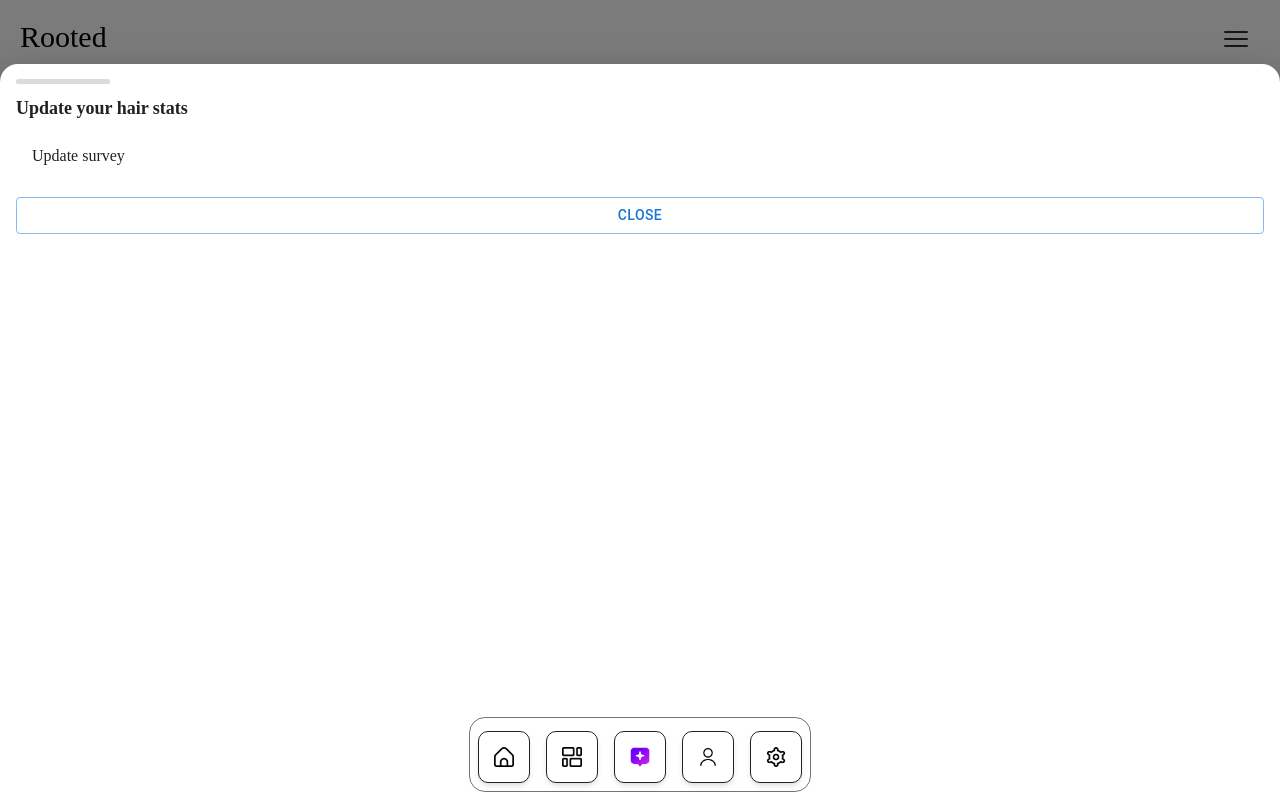
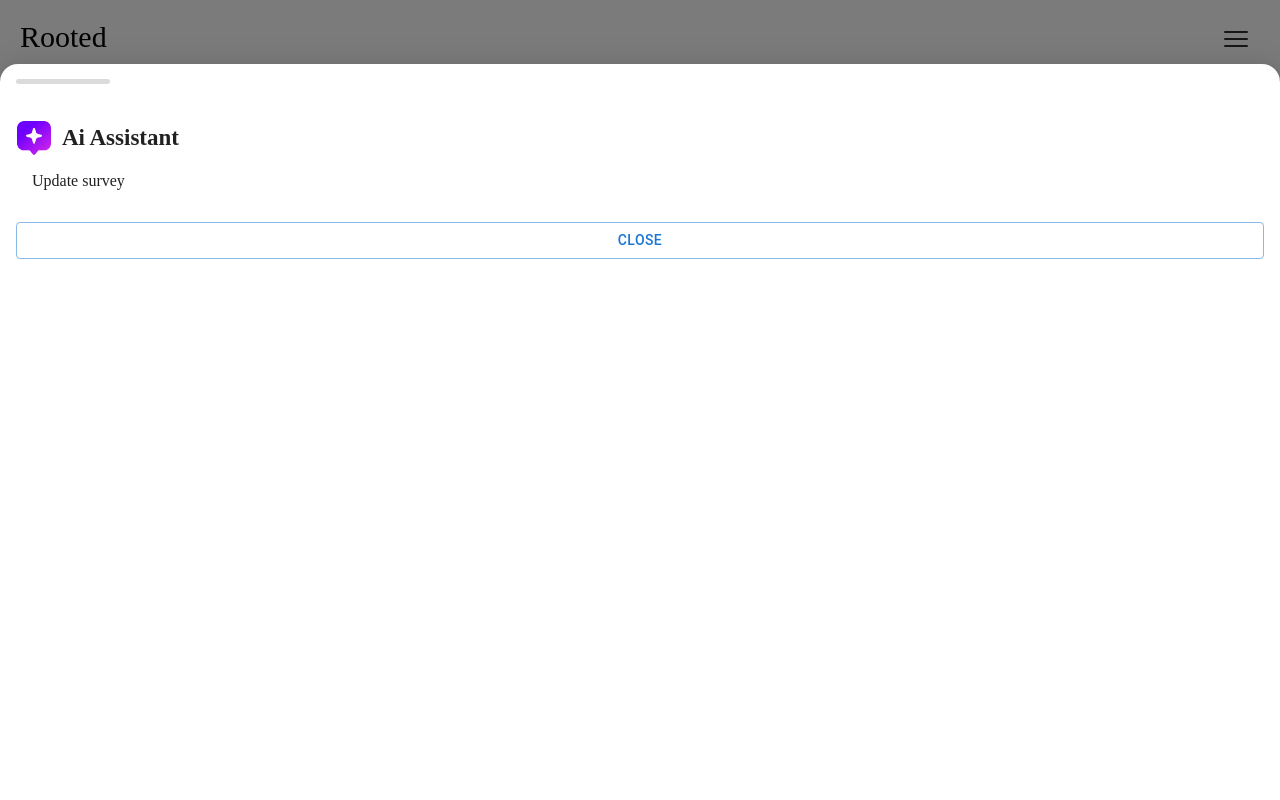
Before and after one commit to PersonalProjects-alt/Rooted_Website, a React (Vite) app: page / in a window 1280 px wide. Both pictures are taken after a click on the button 640 px from the left and 757 px from the top of the page. Shown: the top 800 px of the page. Built offline with nearby package versions, Linux system fonts and the light colour scheme; no server answers.

Commit message:
Updated drawer

```diff
--- a/src/Pages/User_Page/user_dashboard.css
+++ b/src/Pages/User_Page/user_dashboard.css
@@ -4,6 +4,17 @@
     margin-left: 30px;
     margin-right: 30px;
 }
+
+#root {
+font-family: "Montserrat Variable";
+}
+
+html, body {
+  margin: 0;
+  padding: 0;
+  font-family: "Montserrat Variable";
+}
+
 
 .section1_auth_header{
     font-size: 20px;
@@ -201,6 +212,9 @@
   margin-bottom: 8px;
   position: absolute;
   top: 15px;
+  display: flex;
+  flex-direction: row;
+  justify-self: center;
 }
 
 .bottomMiniText{
@@ -209,3 +223,7 @@
   font-size: 0.95rem;
   font-weight: 500;
 }
+
+.drawer_header{
+
+}
--- a/src/ui/docker/docker.jsx
+++ b/src/ui/docker/docker.jsx
@@ -33,12 +33,14 @@ function Docker() {
 
   return (
     <>
+      {drawerOpen? <div></div> :
         <Dock
           items={items}
           panelHeight={65}
           baseItemSize={50}
           magnification={60}
         />
+      }
 
       <Drawer
         anchor="bottom"
@@ -55,9 +57,12 @@ function Docker() {
       >
         <Box sx={{ p: 2 }}>
           <div className='bottomMiniBarHandle' style={{ justifyContent: 'center' }} />
-          <p style={{ fontSize: 18, fontWeight: 600, marginBottom: 12 }}>
-            Update your hair stats
+          <div style={{display: 'flex', flexDirection:'row', alignItems:'center', gap: '10px', marginTop: '40px'}}>
+          <img src={ai_image} width={36} height={36}/>
+          <p style={{ fontSize: 23, fontWeight: 600, marginBottom: '0px', marginTop: '0px' }}>
+            Ai Assistant
           </p>
+          </div>
 
           <List>
             <ListItem disablePadding>
```
Lines whose indentation alone changed are shown as unchanged.
